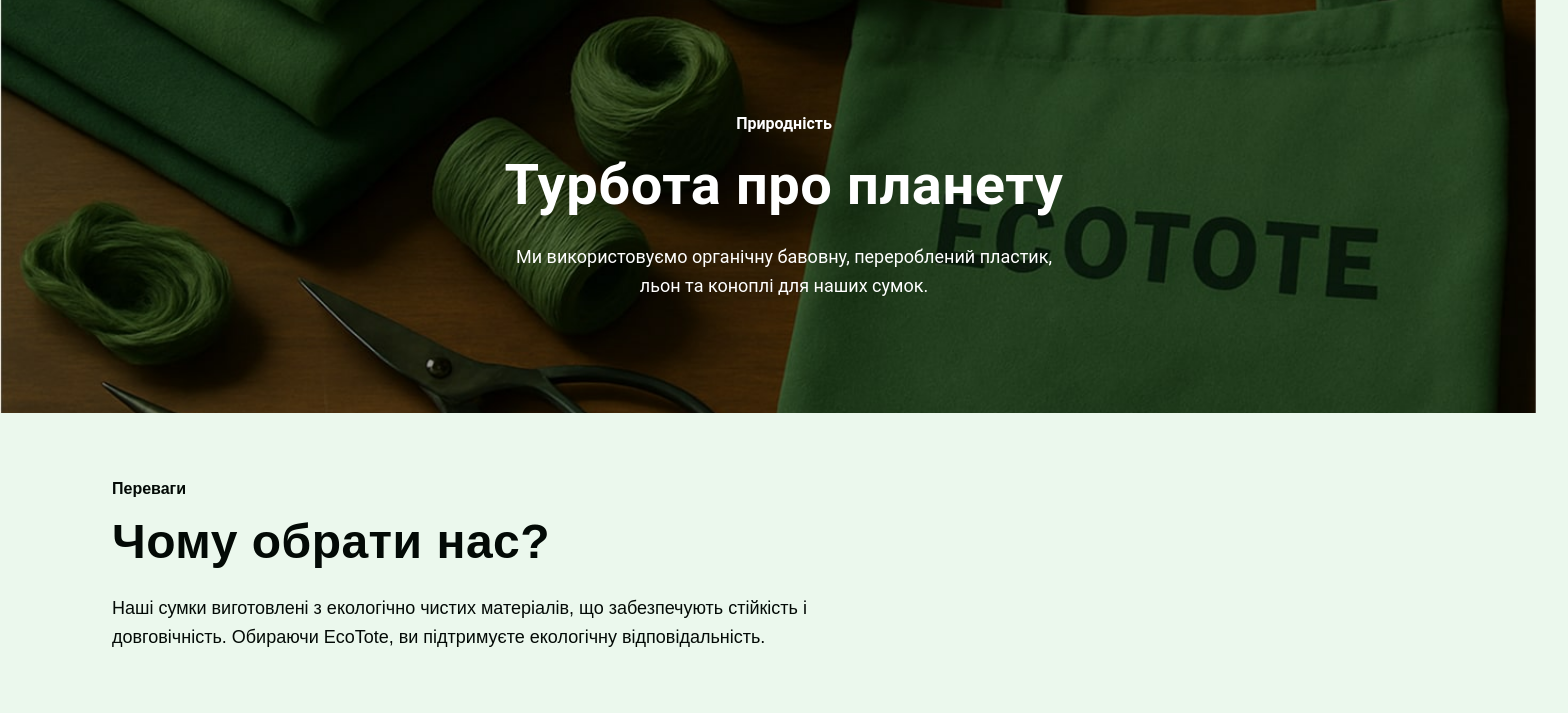
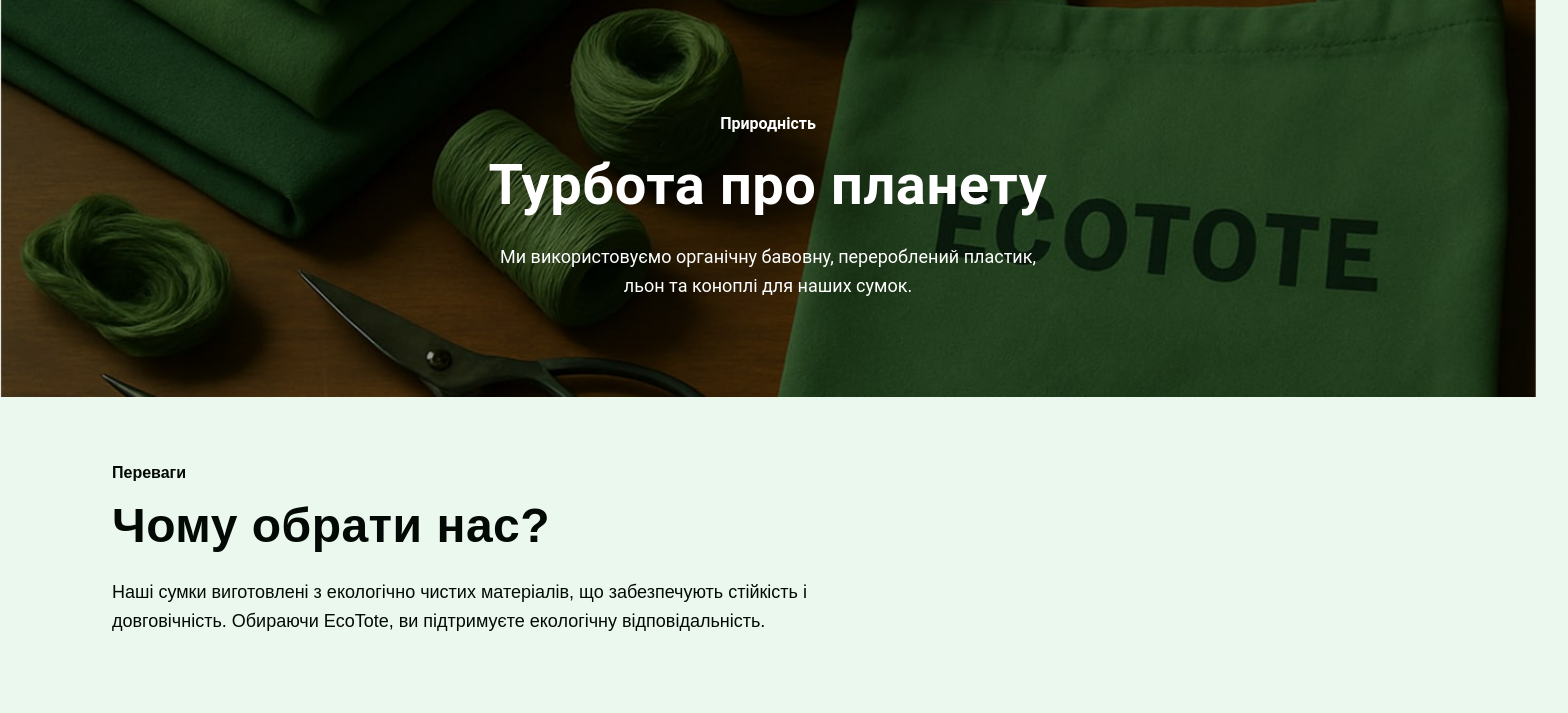
Before and after one commit to LiliiaDud/test-about-advantages, a plain HTML site: page index.html in a window 1536 px wide. Shown: the top 713 px of the page, 1568 px wide, since content can reach past the window. Drawn offline with Linux system fonts and the light colour scheme.

Commit message:
corrected errors in section-about

```diff
--- a/css/style.css
+++ b/css/style.css
@@ -44,7 +44,11 @@ img {
     background-image:
         url("../images/about/about_mob.jpg");
         margin: 0 auto;
-        padding: 64px 0;
+        display: flex;
+        align-items: center;
+        justify-content: center;
+        text-align: center;
+        padding: 64px 0 64px 0;
         background-repeat: no-repeat;
         background-position: center;
         background-size: cover;
@@ -180,7 +184,7 @@ img {
     .section-about {
         background-image:
             url("../images/about/about_tablet.jpg");
-        padding: 80px 0;
+            padding: 80px 0 80px 0;
     }
 
     @media screen and (min-resolution: 2x) {
@@ -249,7 +253,7 @@ img {
     .section-about {
         background-image:
             url("../images/about/about_desk.jpg");
-        padding: 112px 0;
+        padding: 112px 0 96px 0;
     }
 
         @media screen and (min-resolution: 2x) {
@@ -259,9 +263,12 @@ img {
             }
         }
 
+    .about-container {
+        max-width: 768px;
+    }
+
     .about-subtitle {
         font-size: 56px;
-        max-width: 629px;
     }
 
     .advantages-title {
```
